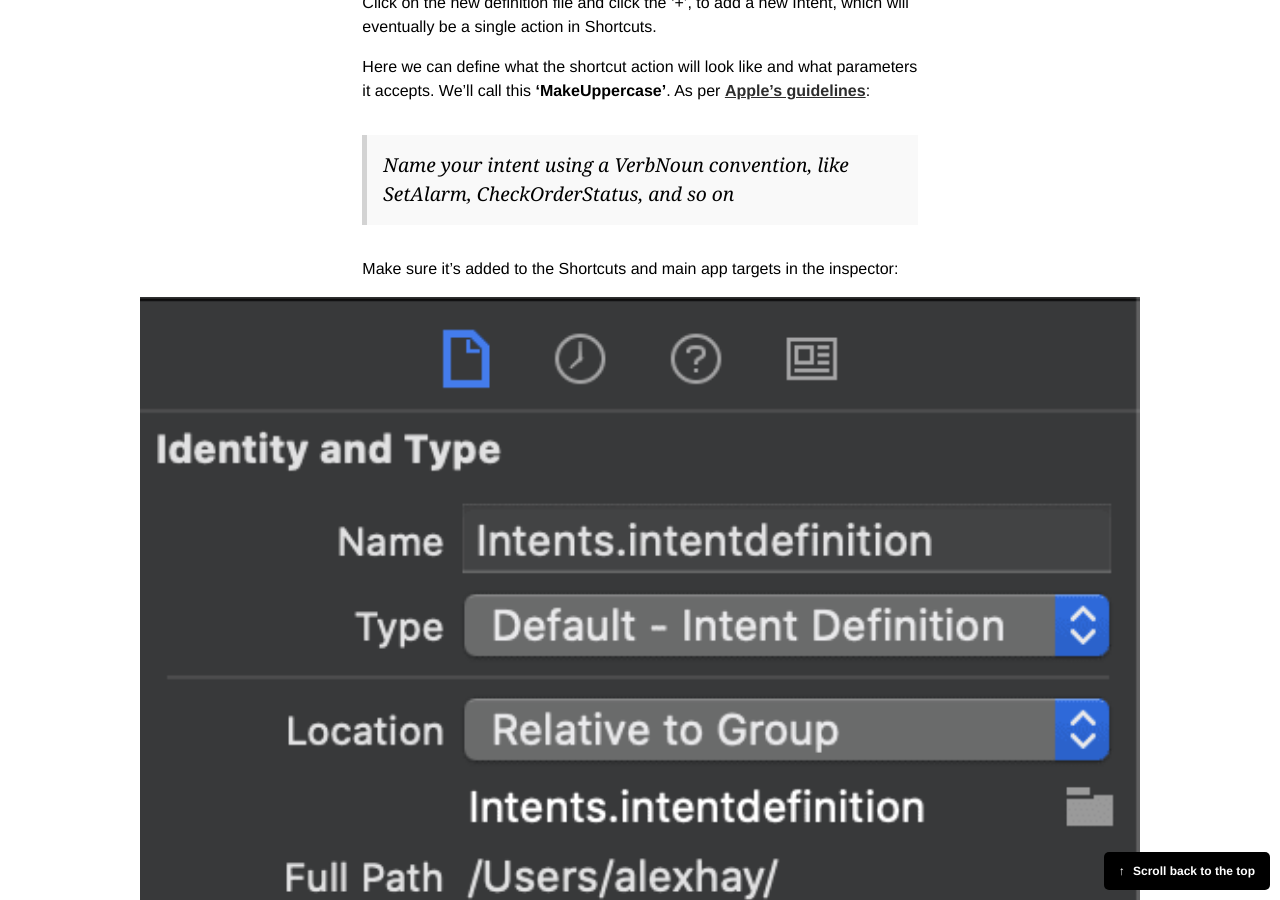
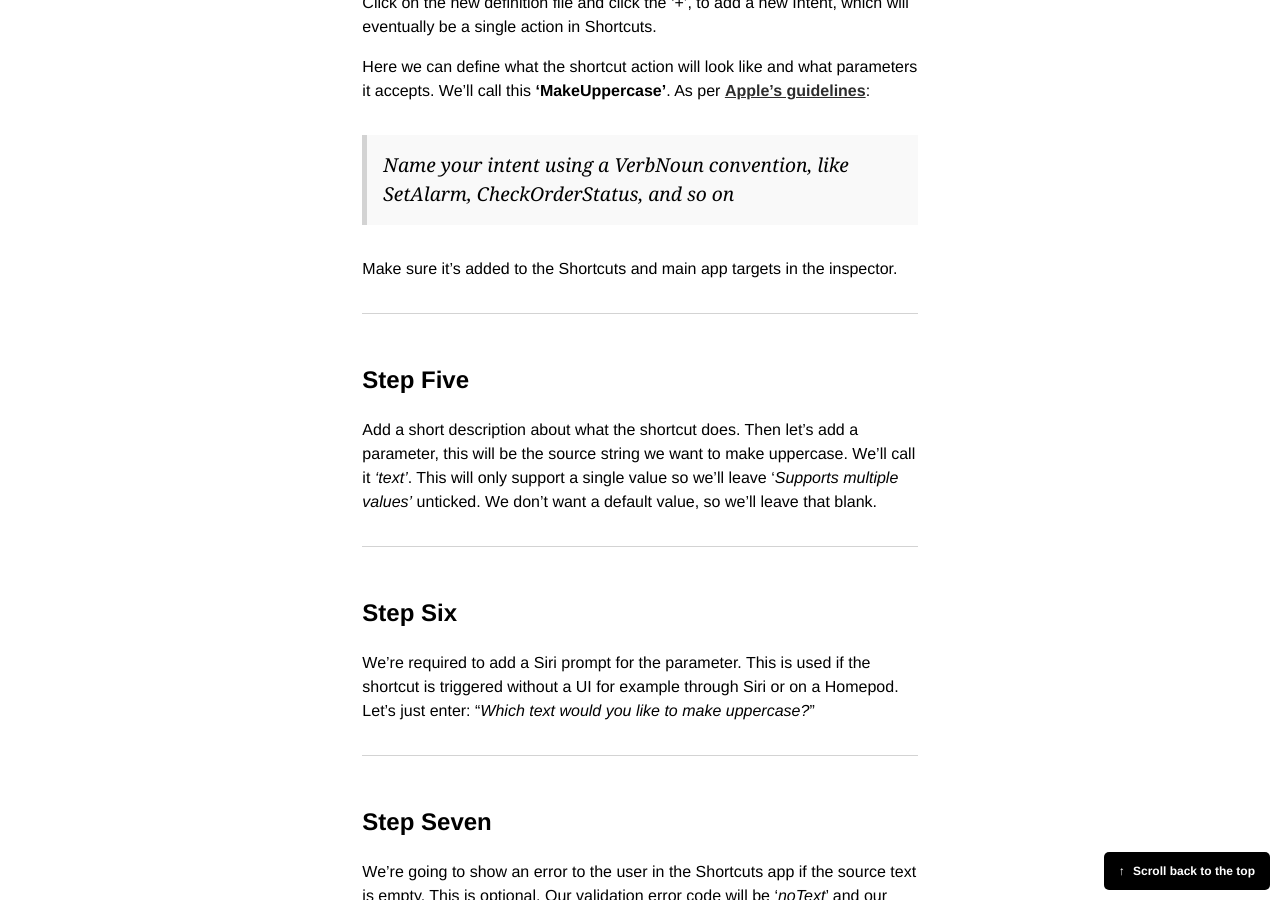
Before and after one commit to mralexhay/mralexhay.github.io, a Jekyll site: the page built from _posts/2020-04-04-adding-shortcuts-to-an-app-1.md, in a window 1280 px wide and 900 px high, scrolled down 3807 px. Built offline with Jekyll 4.4.1, drawn with Linux system fonts in a browser that asks for light colours; some web fonts are replaced; comment, search, counter and statistics services are not loaded.

Commit message:
Update 2020-04-04-adding-shortcuts-to-an-app-1.md

```diff
--- a/_posts/2020-04-04-adding-shortcuts-to-an-app-1.md
+++ b/_posts/2020-04-04-adding-shortcuts-to-an-app-1.md
@@ -53,9 +53,7 @@ Here we can define what the shortcut action will look like and what parameters i
 
 > _Name your intent using a VerbNoun convention, like SetAlarm, CheckOrderStatus, and so on_
 
-Make sure it’s added to the Shortcuts and main app targets in the inspector:
-
-![Screenshot 4](/assets/tut1_4.png)
+Make sure it’s added to the Shortcuts and main app targets in the inspector.
 
 ---
 
```
